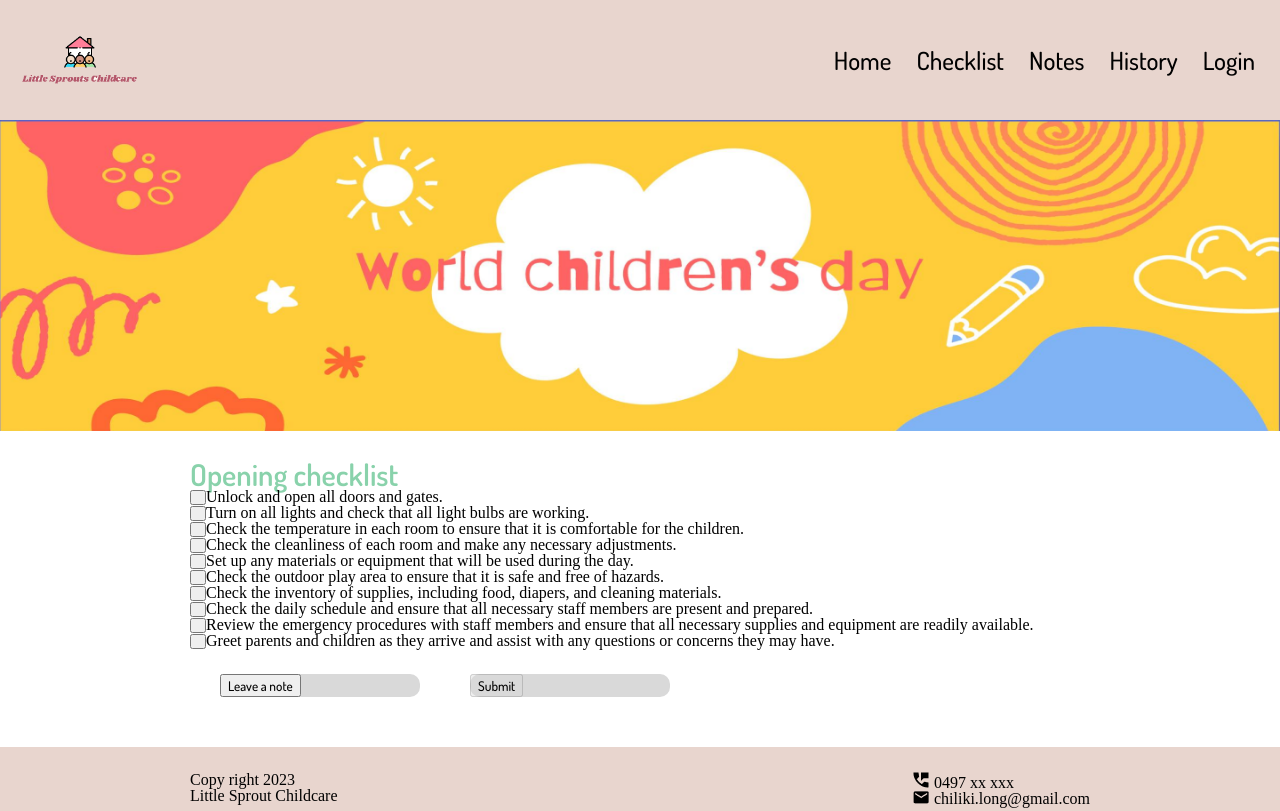
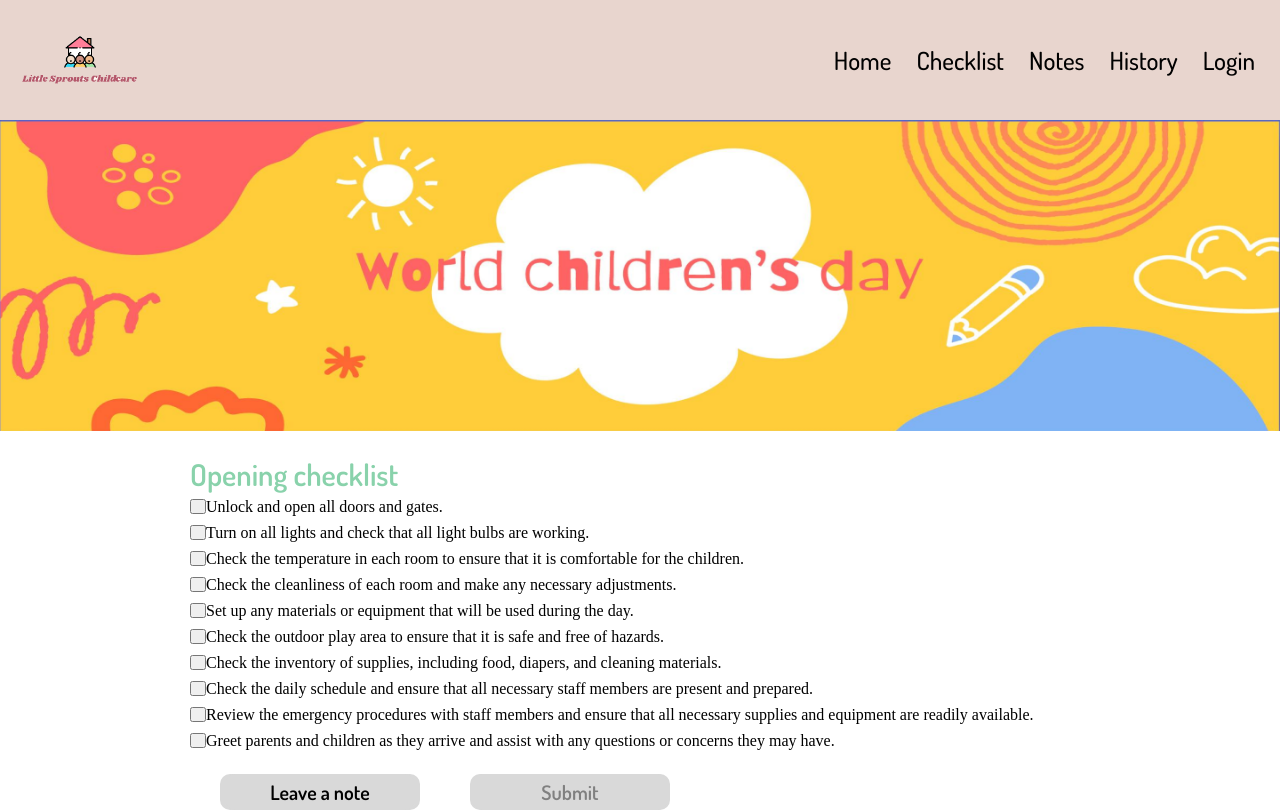
Before and after one commit to long-phamclk/little-sprout-childcare, a React (Vite) app: page /openchecklist in a window 1280 px wide. Shown: the top 811 px of the page. Built offline with nearby package versions, Linux system fonts and the light colour scheme.

Commit message:
style the disable button and align tick mark

```diff
--- a/src/components/CheckList.jsx
+++ b/src/components/CheckList.jsx
@@ -23,15 +23,12 @@ export default function CheckList({ template }) {
   }
 
   // conditional template to know which one is submitted
-  let currentTemplate;
-  if (template === openTemplate) {
-    currentTemplate = "Open";
-  } else if (template === closeTemplate) {
-    currentTemplate = "Close";
-  }
-  // console.log(template);
-
-  // console.table(checkList);
+  // let currentTemplate;
+  // if (template === openTemplate) {
+  //   currentTemplate = "Open";
+  // } else if (template === closeTemplate) {
+  //   currentTemplate = "Close";
+  // }
 
   return (
     <>
@@ -41,7 +38,9 @@ export default function CheckList({ template }) {
       ))}
       <ButtonWrapper>
         <NoteButton />
-        <SubmitButton checkList={checkList} currentTemplate={currentTemplate} />
+        <SubmitButton
+          checkList={checkList} /*currentTemplate={currentTemplate} */
+        />
       </ButtonWrapper>
     </>
   );
--- a/src/components/CheckListItem.jsx
+++ b/src/components/CheckListItem.jsx
@@ -22,14 +22,19 @@ export default function CheckListItem({ item, handleCheck }) {
   );
 }
 
-const Wrapper = styled.ul``;
+const Wrapper = styled.div`
+  display: flex;
+  margin-top: 10px;
+`;
 
 const CheckBoxWrapper = styled(Checkbox.Root)`
-  display: inline-block;
   width: 15px;
   height: 15px;
 `;
 
 const CheckBox = styled(Checkbox.Indicator)`
   width: 100%;
+  position: relative;
+  right: 6px;
+  bottom: 2px;
 `;
--- a/src/components/NoteDialog.jsx
+++ b/src/components/NoteDialog.jsx
@@ -20,11 +20,19 @@ export default function NoteDialog() {
   );
 }
 
-const Wrapper = styled(Dialog.Root)`
-  display: block;
+const Wrapper = styled(Dialog.Root)``;
+
+const TriggerButton = styled(Dialog.Trigger)`
+  margin: auto;
+  padding: 5px 45px;
+  width: max-content;
+  border: none;
+  background-color: hsl(0deg 0% 85%);
+  cursor: pointer;
+  font-weight: 600;
+  font-size: ${20 / 16}rem;
+  border-radius: 10px;
 `;
-
-const TriggerButton = styled(Dialog.Trigger)``;
 
 const Portal = styled(Dialog.Portal)`
   width: 100%;
--- a/src/components/SubmitButton.jsx
+++ b/src/components/SubmitButton.jsx
@@ -12,9 +12,6 @@ export default function SubmitButton({ checkList, currentTemplate }) {
     submitService.addSubmit(
       { currentTemplate } + "checklist is submitted at " + new Date()
     );
-    // dataService.addData(
-    //   { currentTemplate } + "checklist is submitted at " + new Date()
-    // );
     navigate("/home");
   };
 
@@ -34,6 +31,23 @@ const Wrapper = styled.div`
   border-radius: 10px;
   display: flex;
   margin-left: 50px;
+  overflow: hidden;
 `;
 
-const Button = styled.button``;
+const Button = styled.button`
+  margin: auto;
+  padding: 5px 69px;
+  width: max-content;
+  border: none;
+  background-color: hsl(0deg 0% 85%);
+  font-weight: 600;
+  font-size: ${20 / 16}rem;
+  border-radius: 10px;
+  color: black;
+  cursor: pointer;
+
+  :disabled {
+    color: grey;
+    cursor: auto;
+  }
+`;
```
